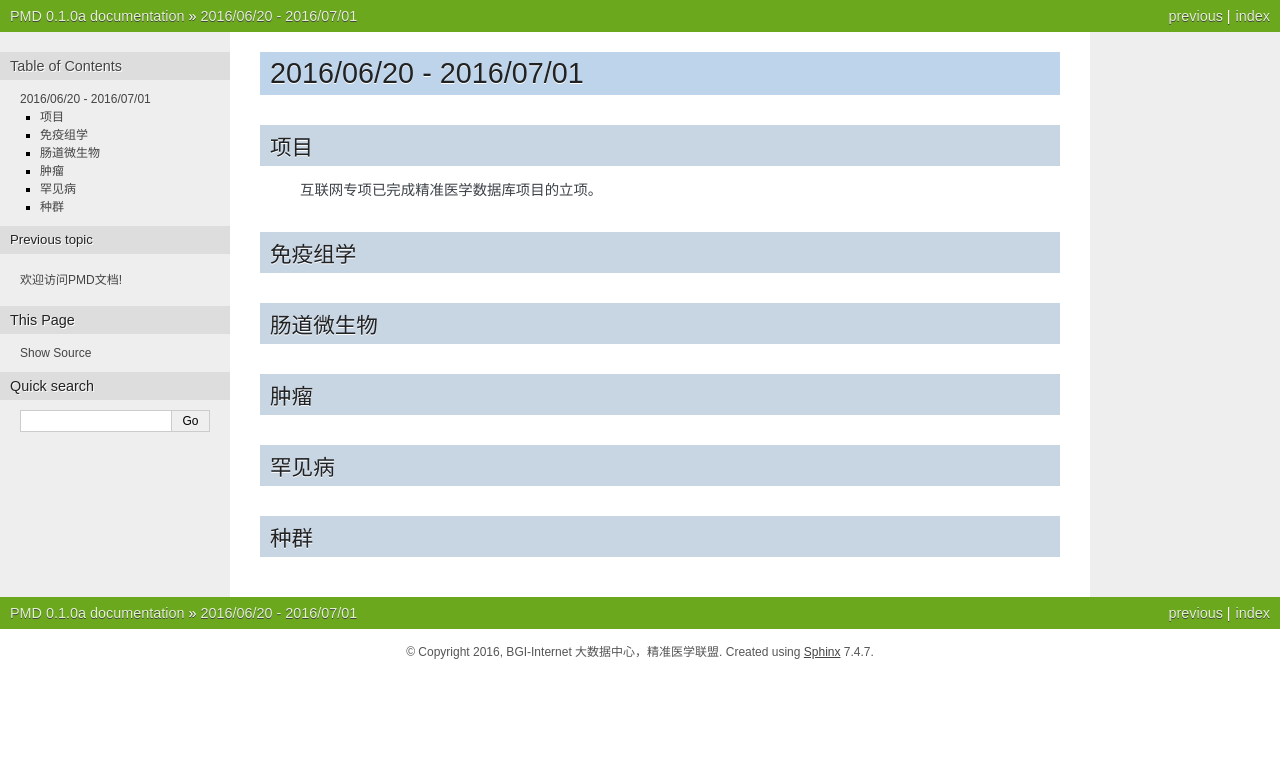
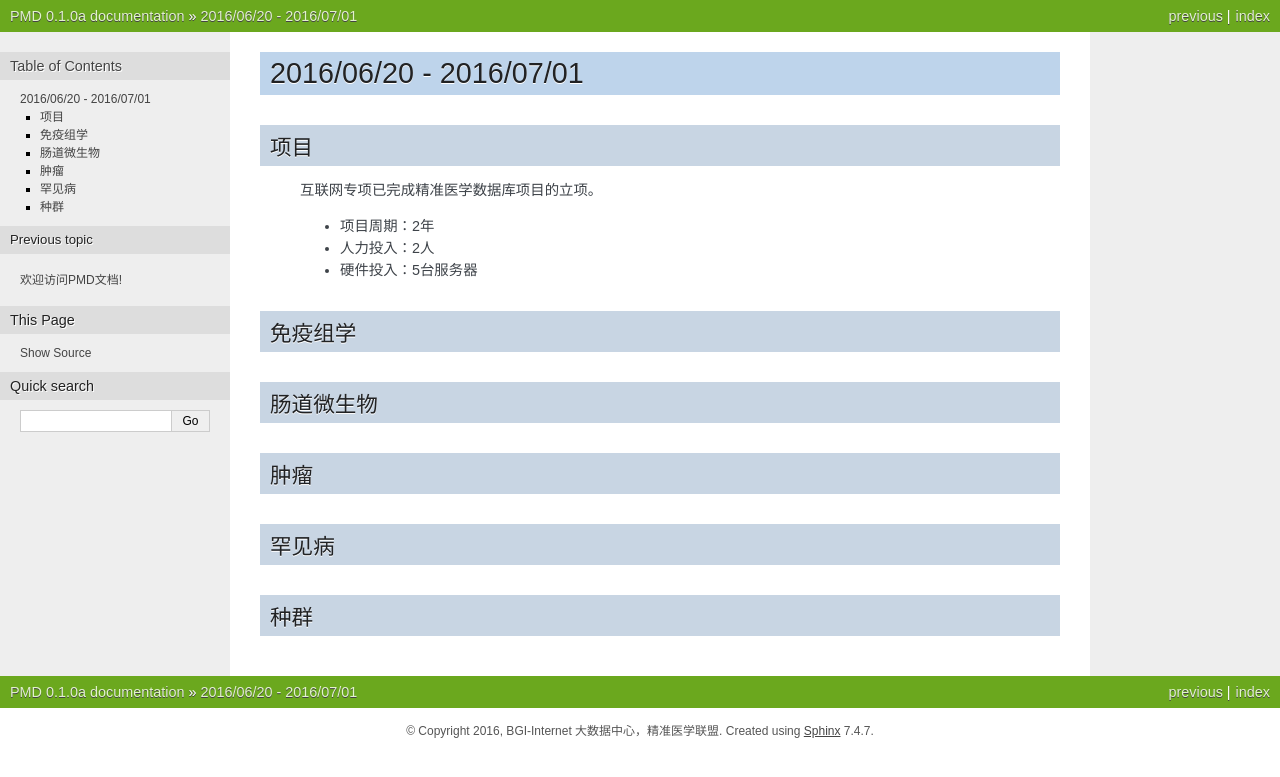
Before and after one commit to PaddyXiao/PMD, a Sphinx documentation site: the page built from docs/source/date0620_0701.rst, in a window 1280 px wide. Shown: the top 777 px of the page. Built offline with Sphinx 7.4.7, drawn with Linux system fonts in a browser that asks for light colours.

Commit message:
fifth commit

```diff
--- a/docs/source/date0620_0701.rst
+++ b/docs/source/date0620_0701.rst
@@ -3,10 +3,15 @@
 2016/06/20 - 2016/07/01
 ==========================
 
+
 项目
 --------
 
     互联网专项已完成精准医学数据库项目的立项。
+
+    - 项目周期：2年
+    - 人力投入：2人
+    - 硬件投入：5台服务器
 
 免疫组学
 ---------------
```
Also changed, not shown: 5 other files.
